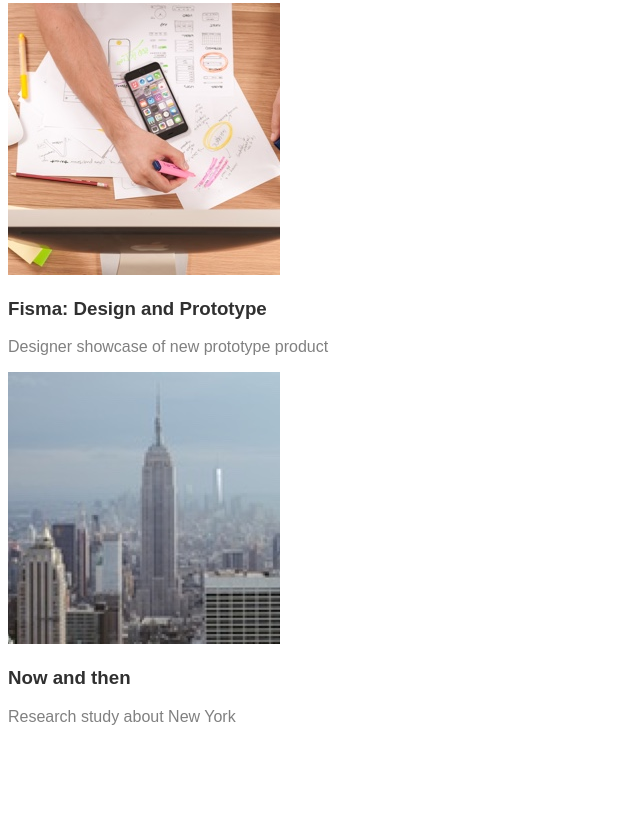
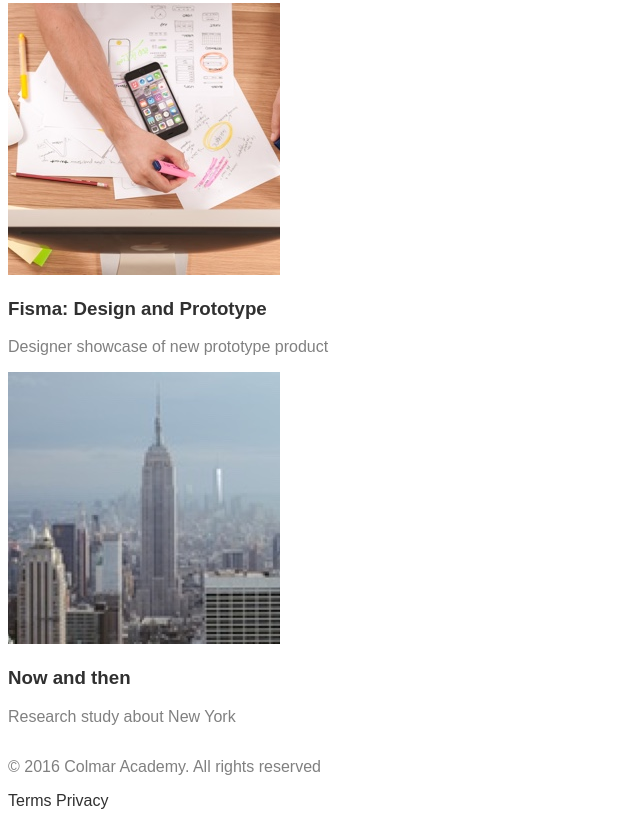
Before and after one commit to vipban/Colmar-Academy--CAPSTONE-, a plain HTML site: page index.html in a window 1280 px wide. Shown: the part 4140-4958 px from the top of the page, without its empty margins (0-640 px from the left). Before the commit the page ends 4890 px from the top, so only its background shows below. Drawn offline with Linux system fonts and the light colour scheme.

Commit message:
Add footer

```diff
--- a/index.html
+++ b/index.html
@@ -151,6 +151,12 @@
                 </div>
             </div>
         </section>
+
+        <footer>
+            <p>© 2016 Colmar Academy. All rights reserved</p>
+            <a href="#">Terms</a>
+            <a href="#">Privacy</a>
+        </footer>
     </div>
 </body>
 </html>
--- a/resources/css/style.css
+++ b/resources/css/style.css
@@ -127,3 +127,5 @@ nav li {
     width: 65%;
     padding-left: 0.5rem;
 }
+
+/* Courses Styling */
```
